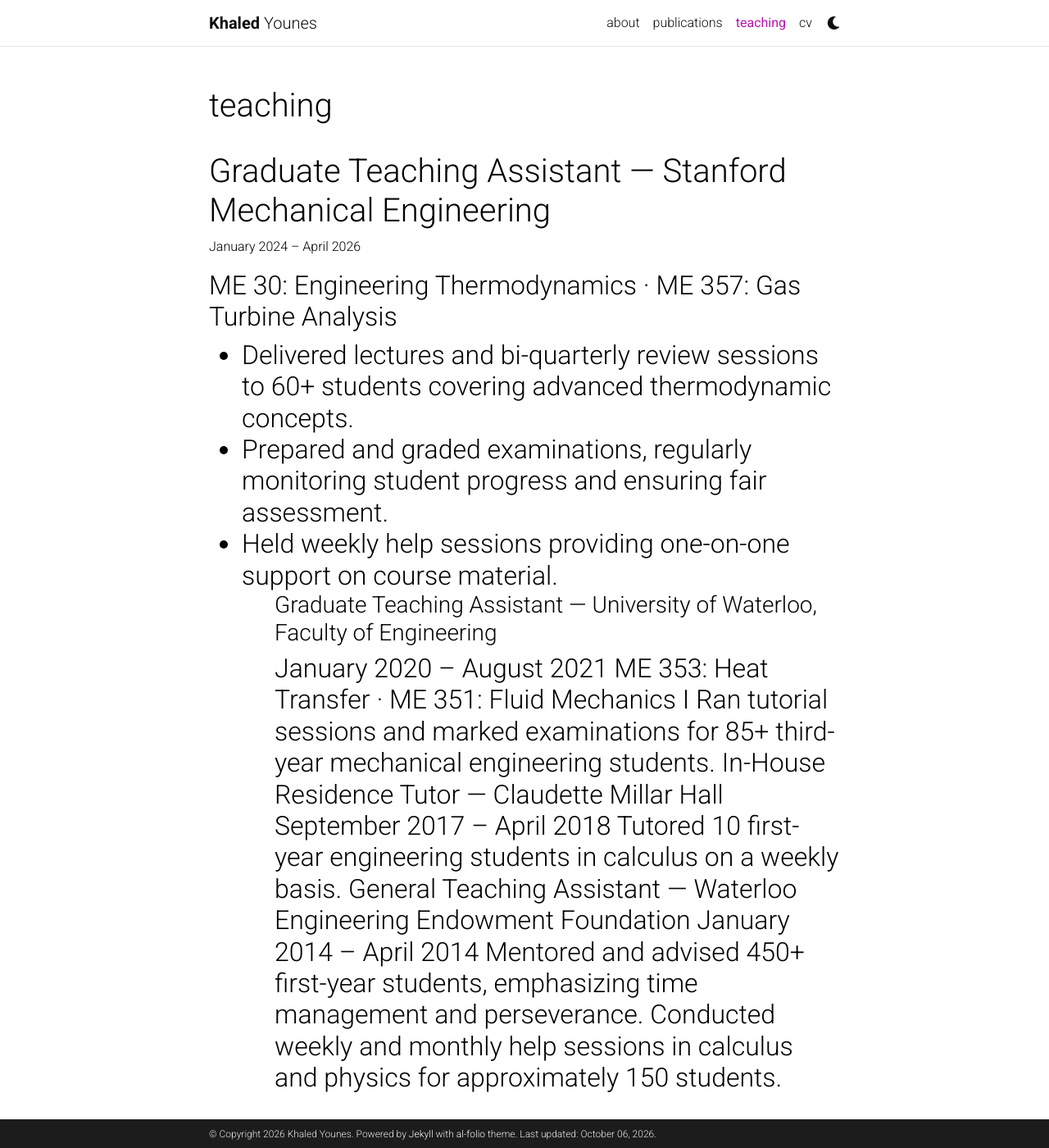
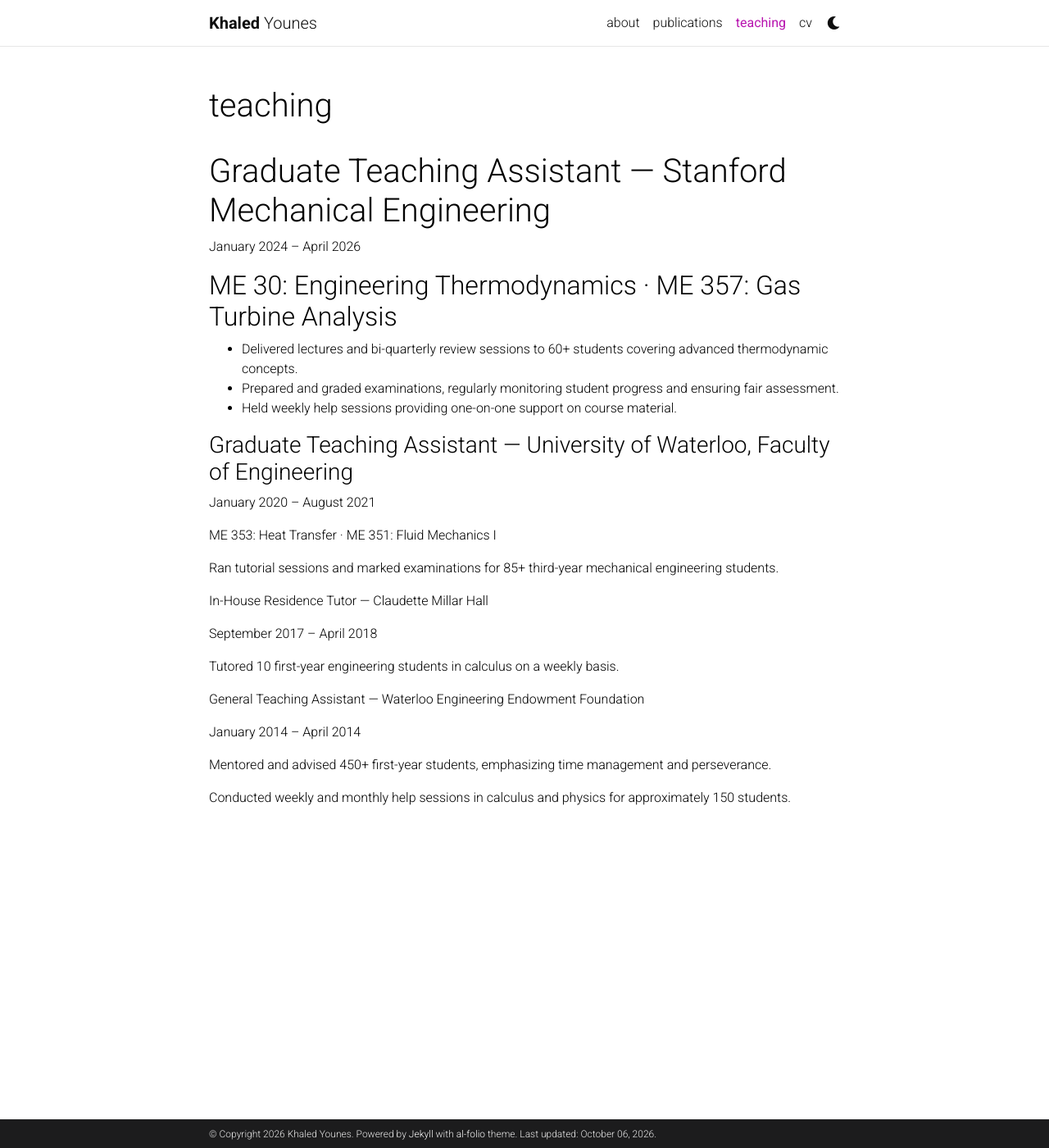
Before and after one commit to kyounes14/kyounes14.github.io, a Jekyll site: the page built from _pages/teaching.md, in a window 1280 px wide and 1400 px high. Shown: the whole window at 82% size. Built offline with Jekyll 4.4.1, drawn with Linux system fonts in a browser that asks for light colours; comment, search, counter and statistics services are not loaded; a style sheet for code colours, icons or effects is not loaded.

Commit message:
update teaching

```diff
--- a/_pages/teaching.md
+++ b/_pages/teaching.md
@@ -11,12 +11,12 @@ nav_order: 2
 
 January 2024 – April 2026
 
-<h2>ME 30: Engineering Thermodynamics · ME 357: Gas Turbine Analysis<h2>
+<h2>ME 30: Engineering Thermodynamics · ME 357: Gas Turbine Analysis</h2>
 <ul>
 <li>Delivered lectures and bi-quarterly review sessions to 60+ students covering advanced thermodynamic concepts.</li>
 <li>Prepared and graded examinations, regularly monitoring student progress and ensuring fair assessment.</li>
 <li>Held weekly help sessions providing one-on-one support on course material.</li>
-<ul>
+</ul>
 
 <h3>Graduate Teaching Assistant — University of Waterloo, Faculty of Engineering</h3>
 
```
